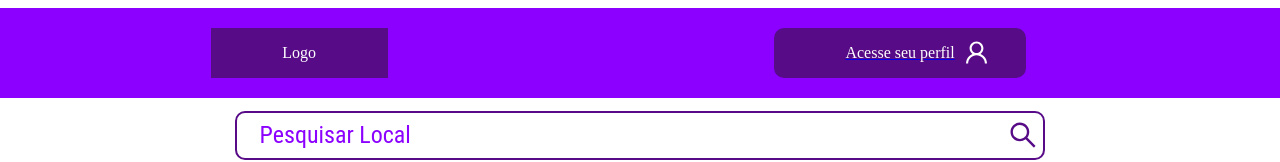
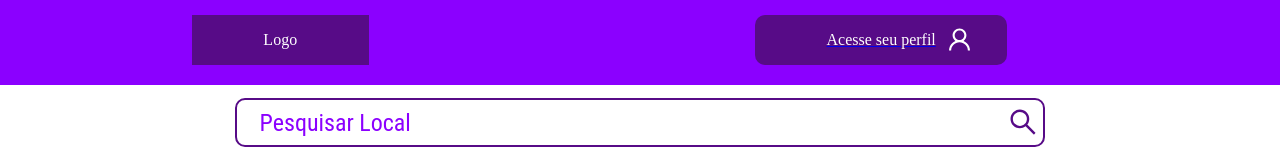
Before and after one commit to cpejr/front-web-mvpclinicas, a React (Vite) app: page / in a window 1280 px wide. Shown: the top 162 px of the page. Built offline with nearby package versions, Linux system fonts and the light colour scheme; no server answers.

Commit message:
fix: Icones consertado, header ocupa o espaço correto

```diff
--- a/src/Components/Header/Header.jsx
+++ b/src/Components/Header/Header.jsx
@@ -1,5 +1,5 @@
 import { Link } from "react-router-dom";
-import { ContainerHeader, Texto2, CaixaLink, Texto, CaixaLink2} from "./Styles";
+import { ContainerHeader, Texto2, CaixaLink, Texto, CaixaLink2, UserIcone,Icone} from "./Styles";
 import { UserOutlined } from '@ant-design/icons';
 function Header() {
 
@@ -7,13 +7,15 @@ function Header() {
     <ContainerHeader>
        <CaixaLink2> <Texto2>Logo</Texto2></CaixaLink2>
        <CaixaLink><Link to= "/perfil"> <Texto>Acesse seu perfil </Texto></Link>
+       {/*<UserIcone></UserIcone>*/}
+       <Icone>
         <UserOutlined
          style={{fontSize: "25px",
           position: "absolute",
-          marginLeft: "12% ",
           paddingBottom: "1.2%",
            paddingTop: "0.9%",
            }} />
+           </Icone>
            </CaixaLink>
     </ContainerHeader>
   );
--- a/src/Components/Header/Styles.js
+++ b/src/Components/Header/Styles.js
@@ -1,7 +1,7 @@
 import styled from "styled-components";
 import { Cores } from "../../variaveis";
 import { Link } from 'react-router-dom';
-
+import { UserOutlined } from '@ant-design/icons';
 
 export const ContainerHeader = styled.div`
   display: flex;
@@ -10,7 +10,9 @@ export const ContainerHeader = styled.div`
   background-color: #8B00FF;
   height: 90px;
   padding-left: 45%;
-  padding-right: 45%;
+  padding-right: 47%;
+  margin-top: -1%;
+  margin-left: -1%;
   margin-bottom: 1%;
   color:${Cores.branco};
   @media (max-width: 820px) {
@@ -28,11 +30,22 @@ export const ContainerHeader = styled.div`
   @media (max-width: 425px) {
     padding-right: 40%;
     padding-left: 40%;
+    margin-top: -2%;
   }
   @media (max-width: 375px) {
-    padding-right: 30%;
-    padding-left: 30%;
+    padding-right: 35%;
+    padding-left: 35%;
+    margin-top: -2%;
+    margin-left: -1%;
   }
+`;
+export const UserIcone = styled(UserOutlined)`
+font-size: 1000px,
+position: absolute,
+margin-left: 12% ,
+padding-bottom: 1.2%,
+padding-top: 0.9%,
+
 `;
 export const Texto = styled.p`
  color: white;
@@ -207,6 +220,10 @@ export const MenuHeader = styled.div`
     justify-content:center ;
   }
 `;
+export const Icone = styled.div`
+  margin-left: 10%;
+  padding-right: 10%;
+`;
 
 export const CaixaFotoPerfil = styled.div`
 display: flex;
--- a/src/Components/HeaderHome/HeaderHome.jsx
+++ b/src/Components/HeaderHome/HeaderHome.jsx
@@ -1,5 +1,5 @@
 import { Link } from "react-router-dom";
-import { ContainerHeader, Texto2, CaixaLink, Texto, CaixaLink2} from "./Styles";
+import { ContainerHeader, Texto2, CaixaLink, Texto, CaixaLink2, Icone} from "./Styles";
 import { HomeOutlined } from '@ant-design/icons';
 function HeaderHome() {
 
@@ -7,15 +7,15 @@ function HeaderHome() {
     <ContainerHeader>
        <CaixaLink2> <Texto2>Logo</Texto2></CaixaLink2>
        <CaixaLink><Link to= "/"> <Texto>Voltar para Home</Texto></Link>
+       <Icone>
        <HomeOutlined
        style={{
        fontSize: "25px",
        position: "absolute",
-       marginLeft: "12% ",
        paddingBottom: "1.2%",
        paddingTop: "0.9%",
       }}
-       />
+       /></Icone>
        </CaixaLink>
     </ContainerHeader>
   );
--- a/src/Components/HeaderHome/Styles.js
+++ b/src/Components/HeaderHome/Styles.js
@@ -3,15 +3,16 @@ import { Cores } from "../../variaveis";
 import { Link } from 'react-router-dom';
 
 
-export const ContainerHeader = styled.div`
+export const ContainerHeader = styled.header`
 display: flex;
 flex-direction: row;
 align-items: center;
 background-color: #8B00FF;
-height: 90px;
+height: 100px;
+margin-top: -1%;
+margin-left: -1%;
 padding-left: 45%;
-padding-right: 45%;
-margin-bottom: 1%;
+padding-right: 47%;
 color:${Cores.branco};
 @media (max-width: 820px) {
   padding-right: 50%;
@@ -28,10 +29,14 @@ color:${Cores.branco};
 @media (max-width: 425px) {
   padding-right: 40%;
   padding-left: 40%;
+  margin-top: -2%;
 }
 @media (max-width: 375px) {
-  padding-right: 30%;
-  padding-left: 30%;
+  padding-right: 35%;
+  padding-left: 35%;
+  margin-top: -2%;
+  margin-left: -1%;
+
 }
 `;
 export const Texto = styled.p`
@@ -55,6 +60,10 @@ export const Texto2 = styled.p`
  white-space: nowrap;
  margin-right: 40%;
  width: 100%;
+`;
+export const Icone = styled.div`
+  margin-left: 10%;
+  padding-right: 10%;
 `;
 export const CaixaLink = styled.div`
   display: flex;
```
